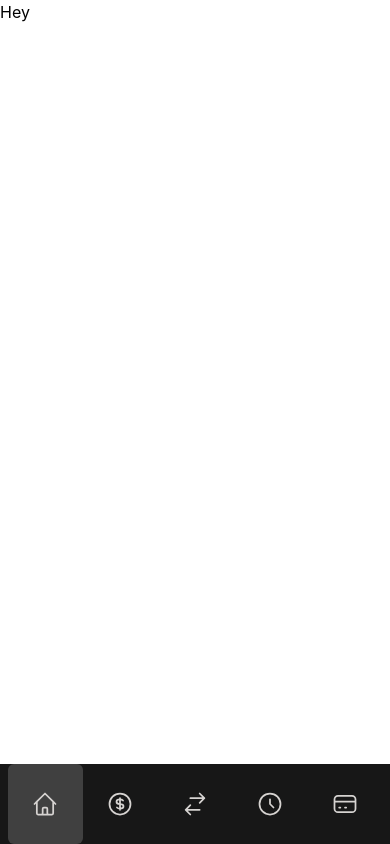
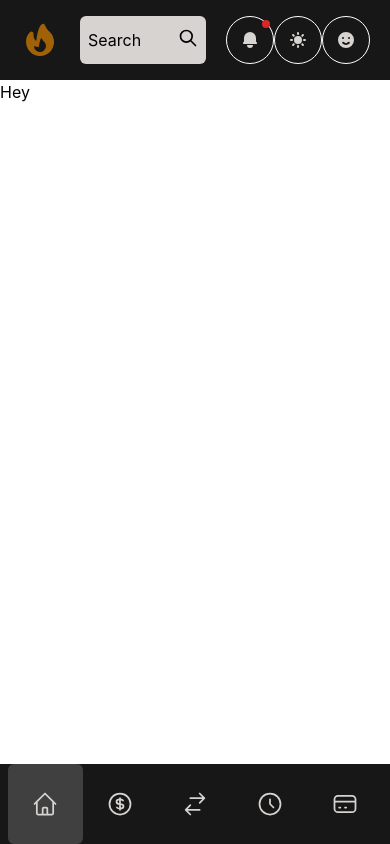
Before and after one commit to cajr11/fusion-cryptoapp-reactjs, a React (Create React App) app: page / in a window 390 px wide. Built offline with nearby package versions, Linux system fonts and the light colour scheme.

Commit message:
header component created & responsive

```diff
--- /dev/null
+++ b/src/components/UI/Header.js
@@ -0,0 +1,34 @@
+import React from 'react';
+import { FireIcon, BellIcon, SunIcon, EmojiHappyIcon } from '@heroicons/react/solid';
+import { SearchIcon } from '@heroicons/react/outline';
+import SearchBar from '../header/SearchBar';
+import Notifications from '../header/Notifications';
+import Theme from '../header/Theme';
+import Profile from '../header/Profile';
+
+
+const Header = () => {
+  return (
+    <header className='w-full h-20 bg-neutral-900 md:h-28 flex items-center justify-between px-5 md:px-1'>
+        <div className='flex w-full justify-between md:w-11/12  md:mx-auto'>
+          <div className='flex items-center space-x-1'>
+              <FireIcon className='h-10 text-yellow-700' />
+              <h1 className='hidden text-stone-300 font-bold md:inline-block'>FUSION</h1>
+          </div>
+
+          <div className='relative mx-5 w-96 h-12 rounded-md md:w-96'>
+            <SearchBar />
+            <SearchIcon className='absolute h-5 top-3 right-2 .stroke-thin'/>
+          </div>
+
+          <div className='w-44 flex justify-between'>
+            <Notifications icon={<BellIcon className='h-5' />} />
+            <Theme icon={<SunIcon className='h-5' />} />
+            <Profile icon={<EmojiHappyIcon className='h-5' />}/>
+          </div>
+        </div>
+    </header>
+  )
+}
+
+export default Header;
--- /dev/null
+++ b/src/components/UI/HeaderButton.js
@@ -0,0 +1,21 @@
+import React, { useState } from 'react';
+
+const HeaderButton = ({ children, notification }) => {
+    const [newNotifications, setNewNotifications] = useState(notification ? notification : false);
+
+
+    const viewNotificationHandler = () => {
+        setNewNotifications(false)
+    }
+
+    return (
+        <div className='relative'>
+            <button className='text-stone-300 h-12 w-12 border border-white flex items-center justify-center rounded-full' onClick={viewNotificationHandler}>
+                {children}
+            </button>
+           {newNotifications &&  <span className='absolute h-2 w-2 bg-red-600 top-1 right-1 rounded-full'></span>}
+        </div>
+    )
+}
+
+export default HeaderButton
--- a/src/components/UI/Layout.js
+++ b/src/components/UI/Layout.js
@@ -1,13 +1,13 @@
 import React from 'react'
-import NavBar from './NavBar'
+import Header from './Header'
 import SideBar from './SideBar'
 
 
 
 const Layout = ({ children }) => {
   return (
-    <div className='w-screen h-screen max-h-screen relative'>
-        <NavBar />
+    <div className='w-screen h-screen max-h-screen max-w-7xl mx-auto relative'>
+        <Header />
         <main>{children}</main>
         <SideBar />
     </div>
--- a/src/components/UI/NavBar.js
+++ /dev/null
@@ -1,11 +0,0 @@
-import React from 'react'
-
-const NavBar = () => {
-  return (
-    <nav>
-
-    </nav>
-  )
-}
-
-export default NavBar
--- a/src/components/UI/SideBar.js
+++ b/src/components/UI/SideBar.js
@@ -6,7 +6,6 @@ import {
   ClockIcon,
   CreditCardIcon,
 } from "@heroicons/react/outline";
-import { FireIcon } from "@heroicons/react/solid";
 import SideBarLink from "./SideBarLink";
 
 const SideBar = () => {
--- /dev/null
+++ b/src/components/header/Notifications.js
@@ -0,0 +1,10 @@
+import React from 'react'
+import HeaderButton from '../UI/HeaderButton'
+
+const Notifications = ({ icon }) => {
+  return (
+    <HeaderButton notification={true}>{icon}</HeaderButton>
+  )
+}
+
+export default Notifications
--- /dev/null
+++ b/src/components/header/Profile.js
@@ -0,0 +1,10 @@
+import React from 'react';
+import HeaderButton from '../UI/HeaderButton';
+
+const Profile = ({ icon }) => {
+  return (
+    <HeaderButton>{icon}</HeaderButton>
+  )
+}
+
+export default Profile
--- /dev/null
+++ b/src/components/header/SearchBar.js
@@ -0,0 +1,9 @@
+import React from 'react'
+
+const SearchBar = () => {
+  return (
+    <input type="text" className='w-full h-full pl-2 bg-stone-300 rounded-md placeholder-black text-black focus:outline-none' placeholder='Search' />
+  )
+}
+
+export default SearchBar
--- /dev/null
+++ b/src/components/header/Theme.js
@@ -0,0 +1,10 @@
+import React from 'react'
+import HeaderButton from '../UI/HeaderButton'
+
+const Theme = ({ icon }) => {
+  return (
+    <HeaderButton>{icon}</HeaderButton>
+  )
+}
+
+export default Theme
--- a/src/pages/Home.js
+++ b/src/pages/Home.js
@@ -1,5 +1,4 @@
 import React from 'react';
-import Layout from '../components/UI/Layout';
 
 const Home = () => {
   return (
--- a/src/styles/index.css
+++ b/src/styles/index.css
@@ -24,6 +24,6 @@ code {
 
   .nav-md {
     height: calc(100vh - 112px);
-    min-height: 600px;
+    min-height: 580px;
   }
 }
```
